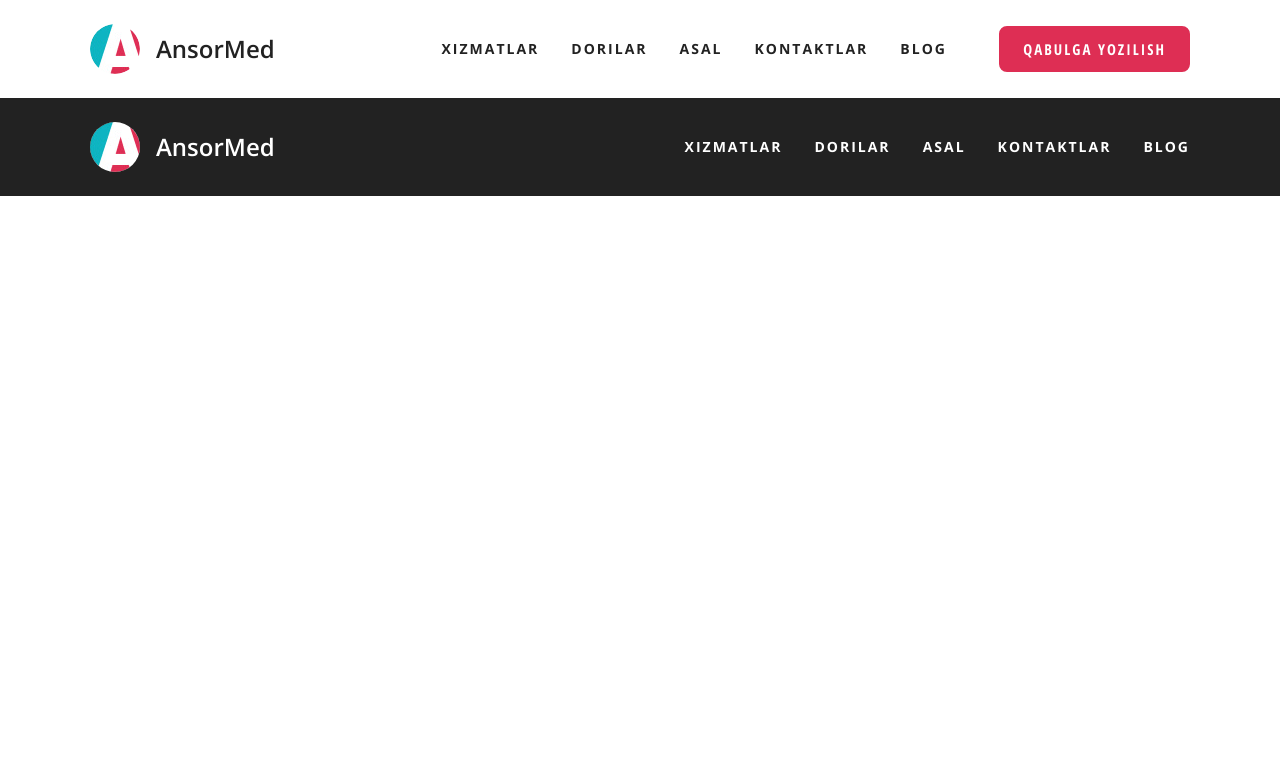
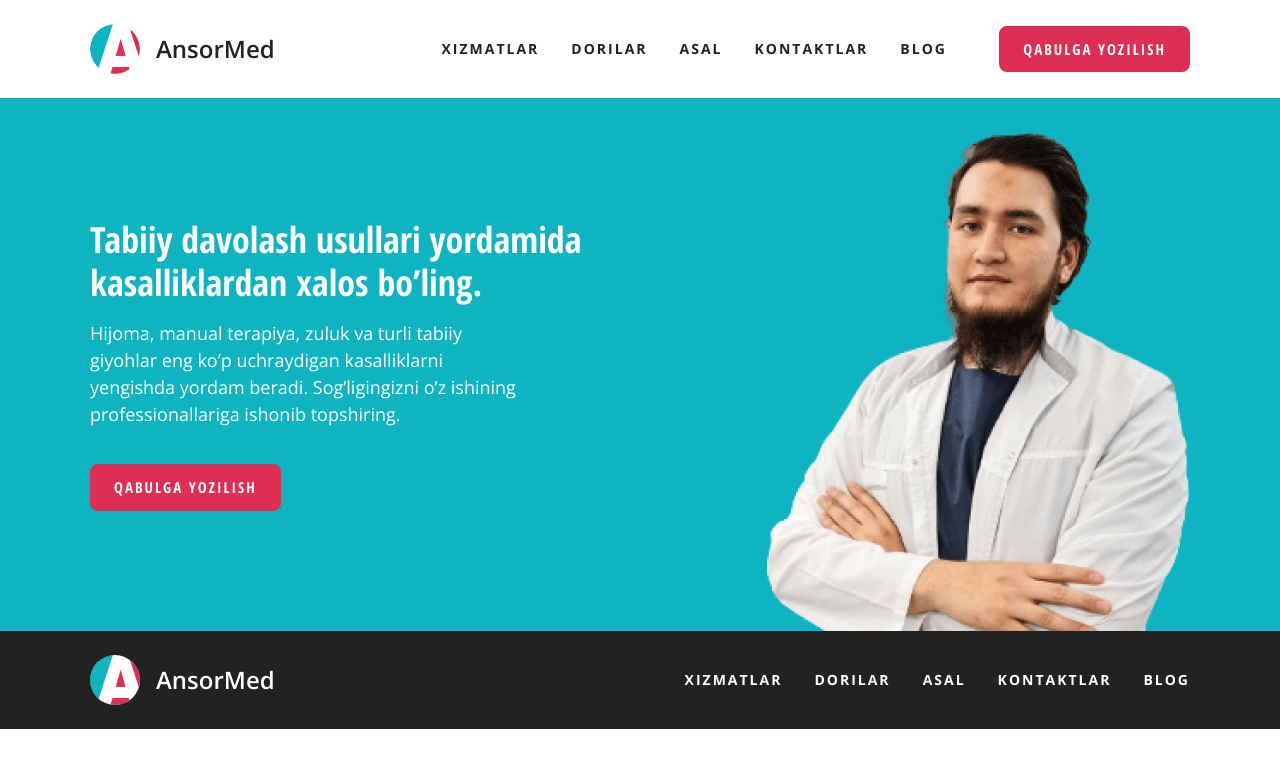
Before and after one commit to Boburiy1906/ansormed-selfstudy, a plain HTML site: page index.html in a window 1280 px wide. Drawn offline with nearby package versions, Linux system fonts and the light colour scheme.

Commit message:
add styles hero

```diff
--- a/css/styles.css
+++ b/css/styles.css
@@ -130,6 +130,61 @@ body {
 }
 
 
+/* SITE-MAIN */
+
+.hero {
+  background-color: rgba(14, 180, 193, 1);
+}
+
+.hero-container {
+  display: flex;
+  justify-content: space-between;
+}
+
+.hero-content {
+  margin-top: 120px;
+  margin-bottom: 120px;
+  color: #fff;
+  }
+
+.hero-heading {
+  margin-top: 0px;
+  font-family: "open sans condensed", "arial", sans-serif;
+  font-size: 36px;
+  line-height: 120%;
+  width: 500px;
+  height: 86px;
+  margin-bottom: 16px;
+}
+
+.hero-text{
+font-family: "open sans", "arial", sans-serif;
+font-weight: 400;
+font-size: 18px;
+line-height: 27px;
+width: 440px;
+height: 108px;
+margin-top: 0px;
+margin-bottom: 36px;
+}
+
+.main-hero-link:hover{
+   background-color: #de2e54cc;
+  color: #fff;
+}
+
+.main-hero-link:active{
+ background-color:  #de2e54cc;
+ opacity: 0.8;
+}
+
+.hero-img {
+  width: 423px;
+  height: 504px;
+  margin-left: 177px;
+  margin-top: 29px;
+}
+
 /* SITE-FOOTER */
 .site-footer {
   padding-top: 24px;
--- a/index.html
+++ b/index.html
@@ -17,7 +17,7 @@
   <title>Ansormed</title>
 </head>
 
-<body>
+
 
 <!-- site-header -->
 
@@ -40,7 +40,25 @@
     <a href="#" class="main-link">Qabulga yozilish</a>
 </header>
 
+<!-- SITE-MAIN -->
+<main>
 
+  <!-- SITE-HERO -->
+  <section class="hero">
+    <div class="hero-container container">
+      <div class="hero-content">
+        <h2 class="hero-heading">Tabiiy davolash usullari yordamida kasalliklardan xalos bo’ling.</h2>
+        <p class="hero-text">Hijoma, manual terapiya, zuluk va turli tabiiy giyohlar eng ko’p uchraydigan kasalliklarni
+          yengishda yordam beradi. Sog’ligingizni o’z ishining professionallariga ishonib topshiring.</p>
+        <a href="#" class="main-link main-hero-link">Qabulga yozilish</a>
+      </div>
+      <img class="hero-img" src="img/hero-img.png" alt="hero img" width="423" height="504"
+        srcset="img/hero-img.png 1x, img/hero-img@2x.png 2x">
+    </div>
+  </section>
+</main>
+
+<body>
   <!-- site-footer -->
 
   <footer class="site-footer">
```
Lines whose indentation alone changed are shown as unchanged.
